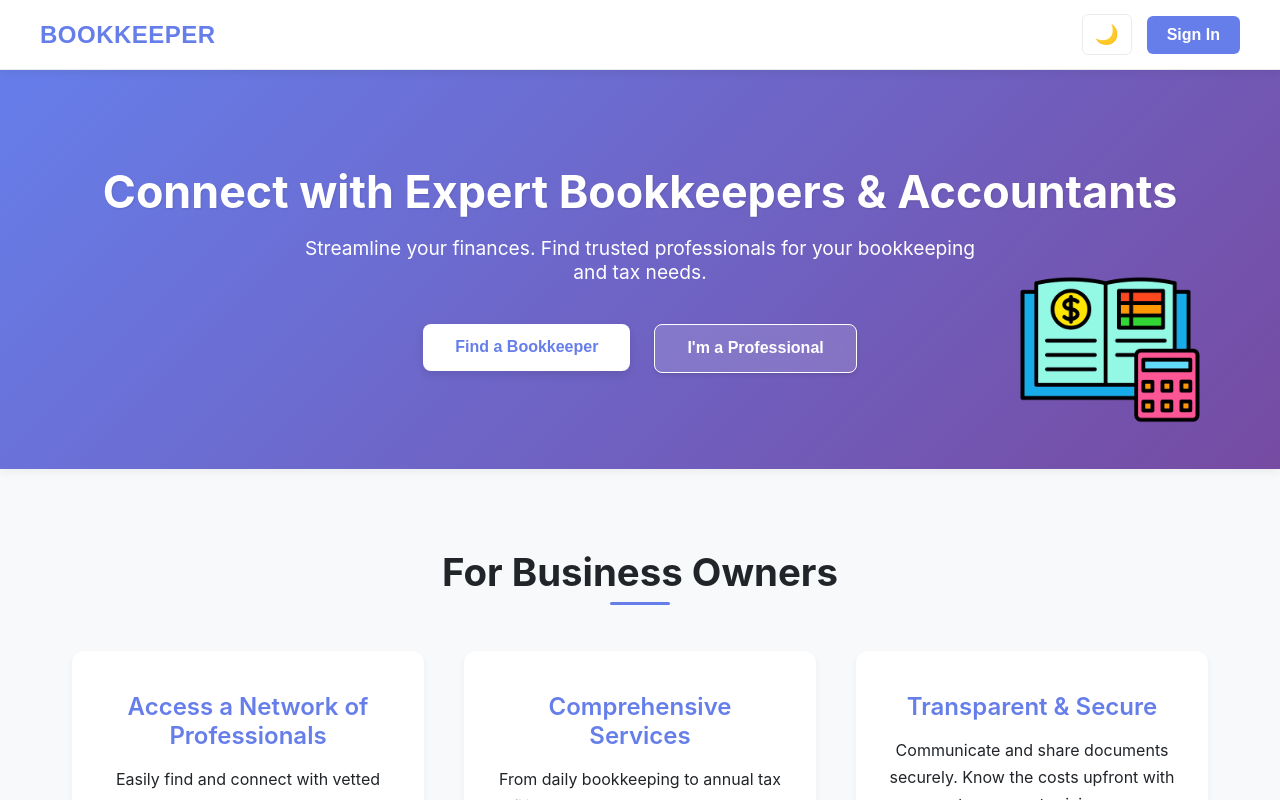
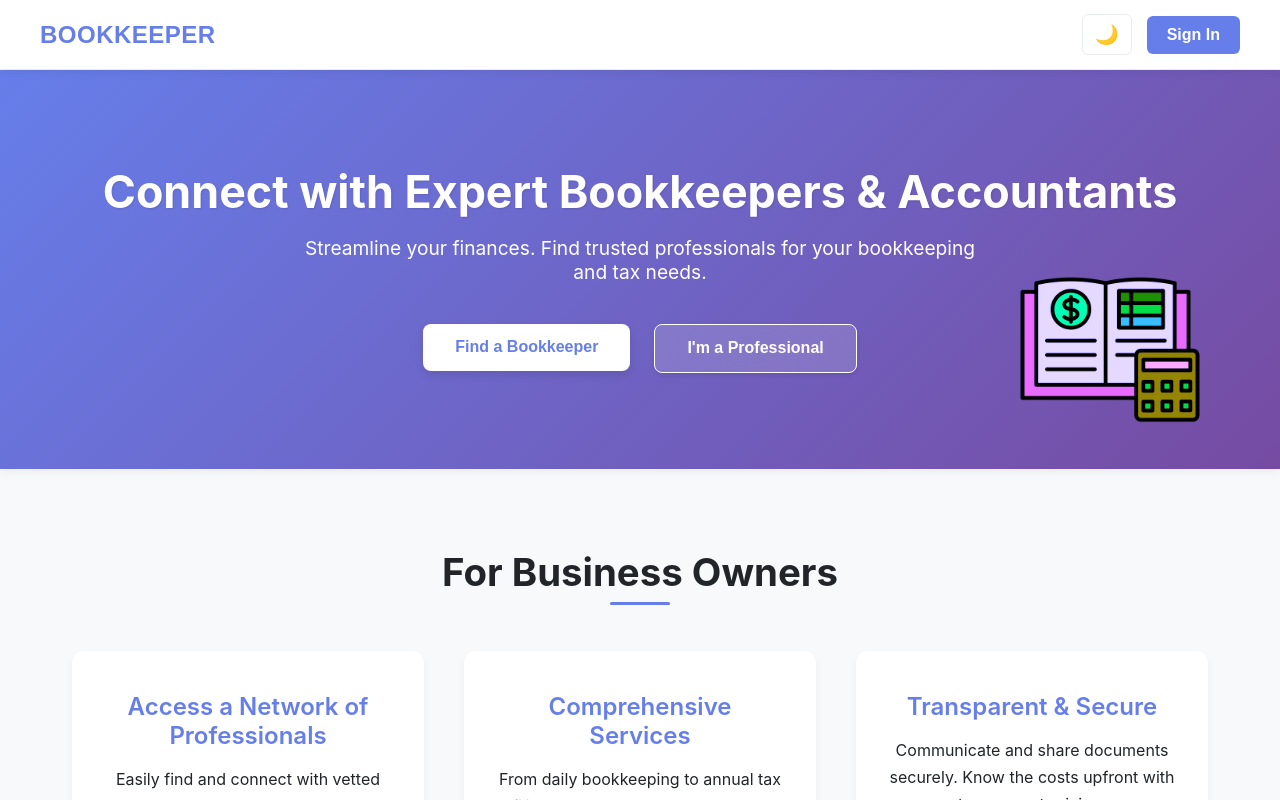
Before and after one commit to sikandarshahbaz-1996/bookkeeper, a Next.js app: page / in a window 1280 px wide. Built offline with nearby package versions, Linux system fonts and the light colour scheme.

Commit message:
color image hue

```diff
--- a/src/app/home/page.module.css
+++ b/src/app/home/page.module.css
@@ -363,6 +363,7 @@
 
 .heroImage {
   display: block; /* Removes any extra space below the image */
+  filter: hue-rotate(90deg); /* Example: shifts hues by 90 degrees */
   /* Add any specific image styling here if needed, e.g., border-radius */
 }
 
```
